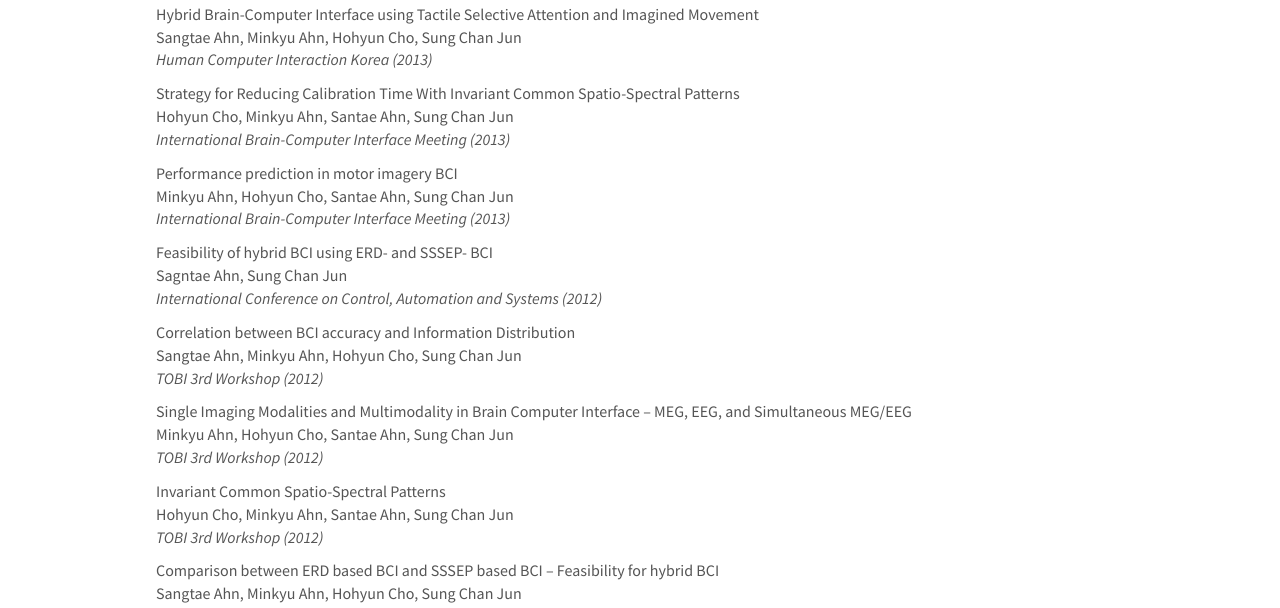
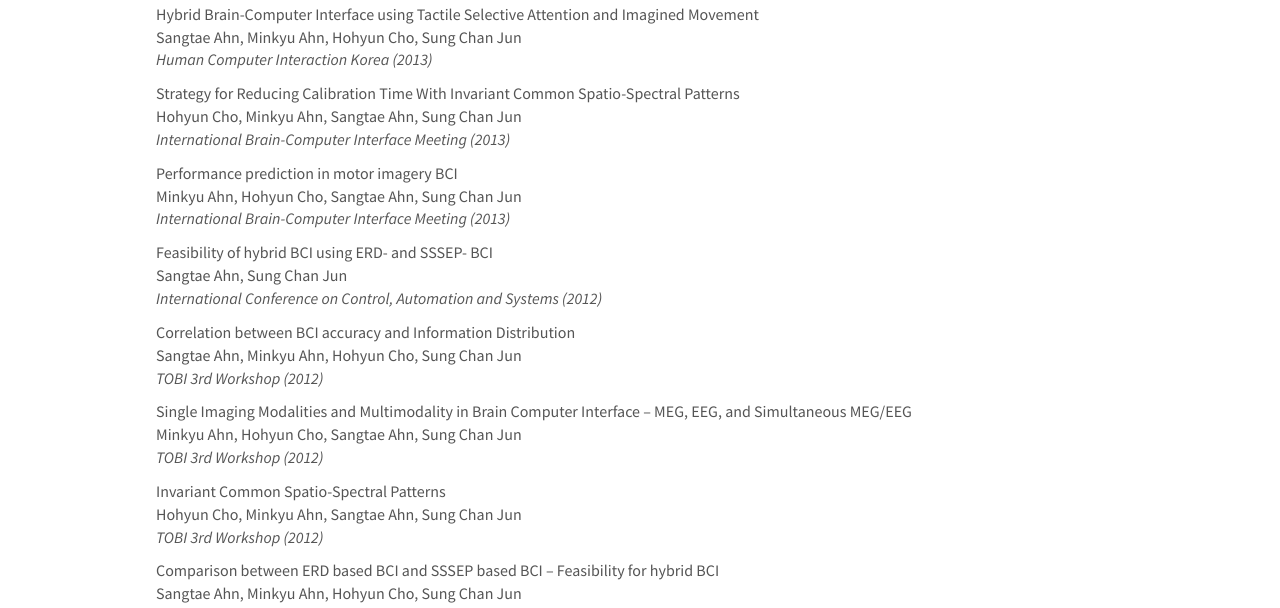
Before and after one commit to KNU-BrainAI/knu-brainai.github.io, a Jekyll site: the page built from _pages/publications.md, in a window 1280 px wide and 900 px high, scrolled down 3860 px. Shown: the part 154-762 px from the top of the window. Built offline with Jekyll 4.4.1, drawn with Linux system fonts in a browser that asks for light colours; nearby versions of some CDN libraries.

Commit message:
Update publist_conf.yml

```diff
--- a/_data/publist_conf.yml
+++ b/_data/publist_conf.yml
@@ -75,15 +75,15 @@
   journal: Human Computer Interaction Korea (2013)
 
 - title: "Strategy for Reducing Calibration Time With Invariant Common Spatio-Spectral Patterns"
-  authors: Hohyun Cho, Minkyu Ahn, Santae Ahn, Sung Chan Jun
+  authors: Hohyun Cho, Minkyu Ahn, Sangtae Ahn, Sung Chan Jun
   journal: International Brain-Computer Interface Meeting (2013)
 
 - title: "Performance prediction in motor imagery BCI"
-  authors: Minkyu Ahn, Hohyun Cho, Santae Ahn, Sung Chan Jun
+  authors: Minkyu Ahn, Hohyun Cho, Sangtae Ahn, Sung Chan Jun
   journal: International Brain-Computer Interface Meeting (2013)
 
 - title: "Feasibility of hybrid BCI using ERD- and SSSEP- BCI"
-  authors: Sagntae Ahn, Sung Chan Jun
+  authors: Sangtae Ahn, Sung Chan Jun
   journal: International Conference on Control, Automation and Systems (2012)
 
 - title: "Correlation between BCI accuracy and Information Distribution"
@@ -91,11 +91,11 @@
   journal: TOBI 3rd Workshop (2012)
 
 - title: "Single Imaging Modalities and Multimodality in Brain Computer Interface – MEG, EEG, and Simultaneous MEG/EEG"
-  authors: Minkyu Ahn, Hohyun Cho, Santae Ahn, Sung Chan Jun
+  authors: Minkyu Ahn, Hohyun Cho, Sangtae Ahn, Sung Chan Jun
   journal:  TOBI 3rd Workshop (2012)
 
 - title: "Invariant Common Spatio-Spectral Patterns"
-  authors: Hohyun Cho, Minkyu Ahn, Santae Ahn, Sung Chan Jun
+  authors: Hohyun Cho, Minkyu Ahn, Sangtae Ahn, Sung Chan Jun
   journal:  TOBI 3rd Workshop (2012)
 
 - title: "Comparison between ERD based BCI and SSSEP based BCI – Feasibility for hybrid BCI"
```
